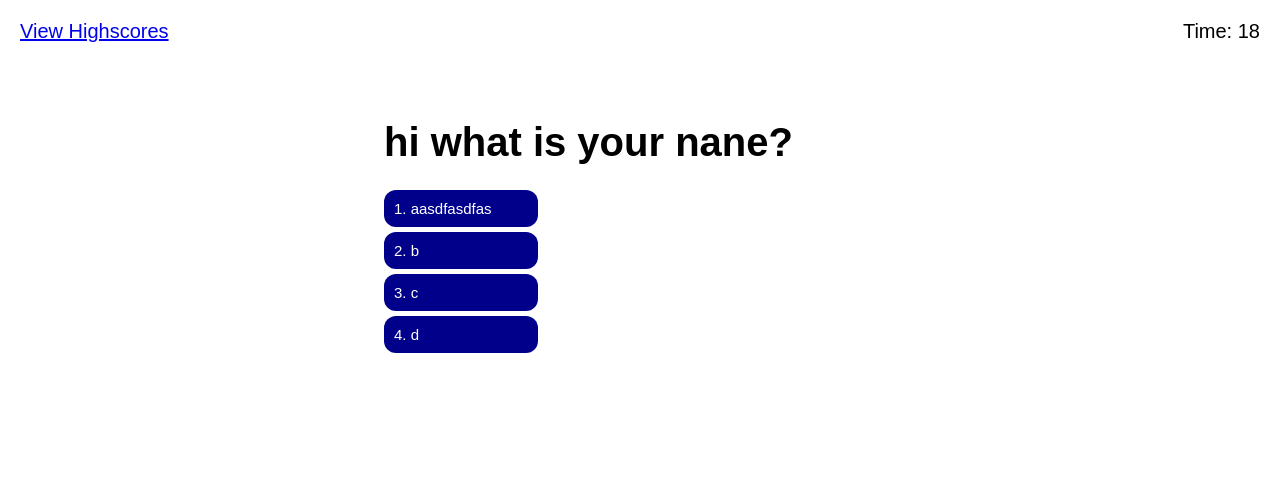
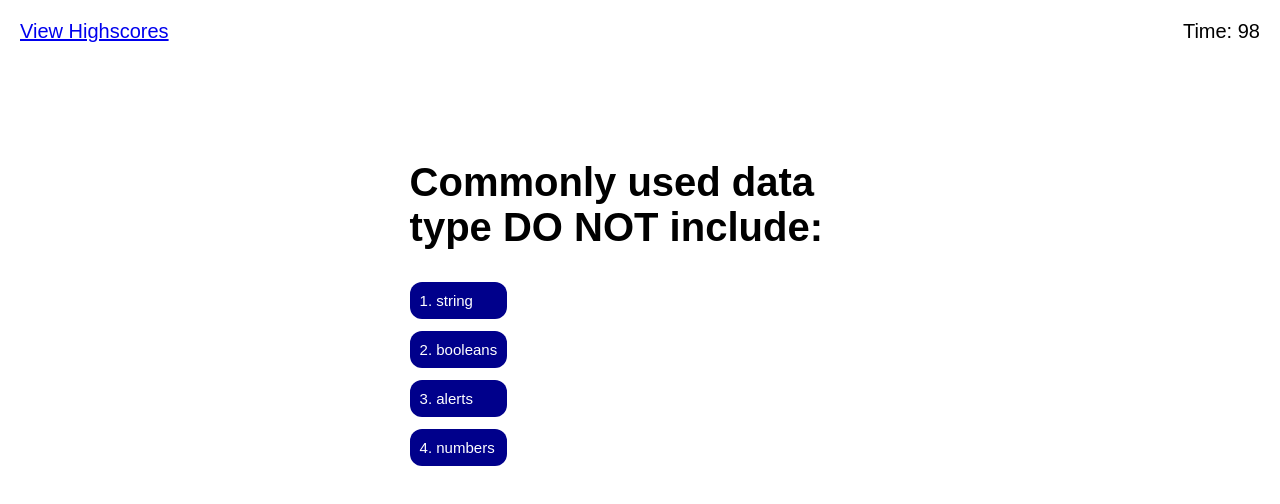
Before and after one commit to nguyen-william93/Take-Will-Code_Quiz, a plain HTML site: page index.html in a window 1280 px wide. Both pictures are taken after a click on the button "Start Quiz". Drawn offline with Linux system fonts and the light colour scheme.

Commit message:
update question bank, add to readme, and finishing touch

```diff
--- a/assets/css/style.css
+++ b/assets/css/style.css
@@ -28,6 +28,8 @@ header{
 h1{
     margin-bottom: 10px;
 }
+
+/* display styling for main page, question page, and sumbit score page*/
 .main-display{
     display: flex;
     justify-content: center;
@@ -55,6 +57,7 @@ h1{
     font-size: 15px;
     color: white;
     flex-wrap: wrap;
+
 }
 
 .btn:hover{
@@ -67,14 +70,16 @@ h1{
 
 .btn-answer{
     text-align: left;
-    width: 30%;
+    width: 100%;
 }
 
 .display-list{
-    margin-left: 30%;
-    margin-right:30%;
+    margin-left: 20%;
+    margin-right:20%;
     list-style-type: none;
     justify-content: flex-start;
+    display: flex;
+    flex-direction: column;
 }
 
 .question-display{
@@ -83,8 +88,8 @@ h1{
     align-items: flex-start;
     flex-direction: row;
     flex-wrap: wrap;
-    margin-left: 30%;
-    margin-right: 25%;
+    margin-left: 20%;
+    margin-right: 20%;
     padding-bottom: 20px;
     margin-top: 40px;
     font-size: 40px;
@@ -117,22 +122,25 @@ h1{
     font-style: italic;
 }
 
+
+/* score.html css*/
 .display-highscore{
-    display: flex;
-    flex-direction: column;
-    flex-wrap: wrap;
     margin-left: 30%;
     margin-right: 15%;
-    margin-top: 15%;
-    align-items: flex-start;
+    margin-top: 10%;
+    font-size: 40px;
+    text-align: left;
 }
 
 .score-list{
     list-style-type: none;
     margin-right: 10%;
+    font-size: 25px;
+    text-align: left;
 }
 
 .score-list li:nth-child(odd){
-    background-color: darkgray;
+    background-color: lightgray;
     width: 100%;
+    margin-top: 5px;
 }
--- a/assets/js/score.js
+++ b/assets/js/score.js
@@ -10,7 +10,7 @@ var printScore = function(){
     for(var i = 0; i < score.length; i++){
        var liEl = document.createElement("li");
 
-       liEl.textContent = score[i].name + "--" + score[i].score;
+       liEl.textContent = i + 1 + ". " + score[i].name + "--" + score[i].score;
 
        olEl.appendChild(liEl);
     }
--- a/assets/js/script.js
+++ b/assets/js/script.js
@@ -5,21 +5,37 @@ var multipleChoice = document.querySelector("#answer-list");
 var time = document.querySelector("#time");
 var feedBack = document.querySelector("#feed-back");
 var submitEl = document.querySelector("#submit");
-var timeLeft = 20;
 var index = 0;
 var timerFunction; //timer function to start and stop timer.
 var questionBankObj = [
     {
-        question: "hi what is your nane?",
-        choices: ["aasdfasdfas", "b", "c", "d"],
-        correctAnswer: "a"
+        question: "Commonly used data type DO NOT include:",
+        choices: ["string", "booleans", "alerts", "numbers"],
+        correctAnswer: "alerts",
     },
     {
-        question: "How are you doing?",
-        choices: ["a","b","c","d"],
-        correctAnswer: "c"
+        question: "The condition in an if/else statement is enclosed with ___________.",
+        choices: ["quotes","curly bracket" ,"paranthesis","square brackets"],
+        correctAnswer: "paranthesis",
+    },
+    {
+        question: "Arrays in Javascript can be used to store _______.",
+        choices: ["numbers and string", "other arrays", "booleans", "all of the above"],
+        correctAnswer: "all of the above",
+    },
+    {
+        question: "String values must be enclosed within _____ when being assigned to variables.",
+        choices: ["commas", "curley bracket", "quotes", "paranthesis"],
+        correctAnswer: "quotes",
+    },
+    {
+        question: "A very useful tool used during developement and debugging for printing content to the debugger is:",
+        choices: ["Javascript", "terminal/bash", "for loops", "console.log"],
+        correctAnswer: "console.log",
     }
 ];
+
+var timeLeft = questionBankObj.length * 20 //allowing on average 20second per question
 
 //quiz ended, stop the timer, dispalying the result page for user and prompt to enter username
 var quizEnd = function(){
@@ -98,7 +114,7 @@ var startQuiz = function(){
     var startScreen = document.querySelector("#start-screen");
     startScreen.setAttribute("class", "hide");
 
-    questionScreen.setAttribute("class", "");
+    questionScreen.setAttribute("class", "question-display");
 
     time.textContent = timeLeft;
     timerFunction = setInterval(function(){
```
Also changed, not shown: 1 other file.
